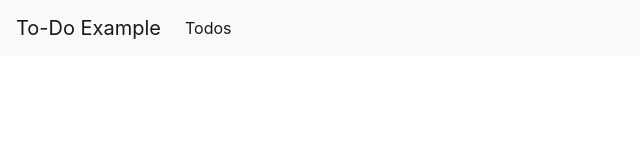
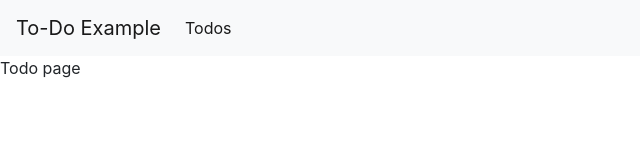
Before and after one commit to dianakoh/vue-project, a Vue app in the folder vue3-project/: page /todos/1 in a window 1280 px wide. Before the commit this address had no page. Shown: the top 160 px of the page, without its empty margins (0-640 px from the left). Built offline with nearby package versions, Linux system fonts and the light colour scheme.

Commit message:
To-Do 수정 페이지 route 추가

```diff
--- /dev/null
+++ b/vue3-project/src/pages/todos/_id.vue
@@ -0,0 +1,14 @@
+<template>
+  <div>Todo page</div>
+</template>
+<script>
+import { useRoute } from "vue-router";
+export default {
+  setup() {
+    const route = useRoute();
+
+    console.log(route.params.id);
+  },
+};
+</script>
+<style></style>
--- a/vue3-project/src/router/index.js
+++ b/vue3-project/src/router/index.js
@@ -1,6 +1,7 @@
 import { createRouter, createWebHistory } from "vue-router";
 import Home from "../pages/index.vue";
 import Todos from "../pages/todos/index.vue";
+import Todo from "../pages/todos/_id.vue";
 
 const router = createRouter({
   history: createWebHistory(),
@@ -15,6 +16,11 @@
       name: "Todos",
       component: Todos,
     },
+    {
+      path: "/todos/:id",
+      name: "Todo",
+      component: Todo,
+    },
   ],
 });
 
```
